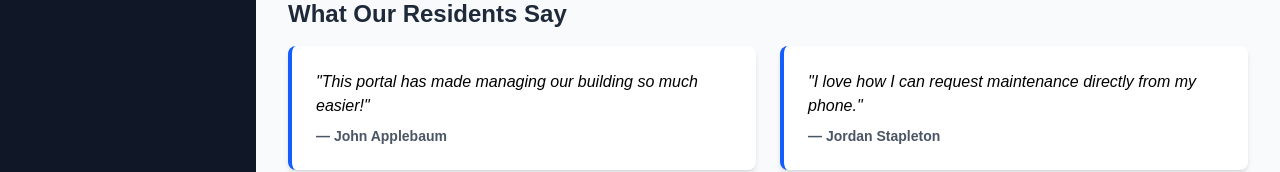
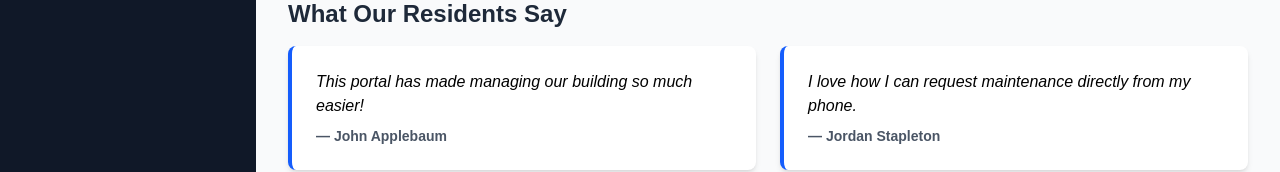
Before and after one commit to Pratham-tech/strata-management-pratham-dang, a Next.js app: page / in a window 1280 px wide. Shown: the part 690-862 px from the top of the page. Built offline with nearby package versions, Linux system fonts and the light colour scheme.

Commit message:
Successful build - ready for deployment

```diff
--- a/src/app/page.js
+++ b/src/app/page.js
@@ -54,11 +54,11 @@ export default function Home() {
           <h2 className="text-2xl font-bold text-gray-800 mb-4">What Our Residents Say</h2>
           <div className="grid grid-cols-1 md:grid-cols-2 gap-6">
             <blockquote className="p-6 bg-white rounded-lg shadow-md border-l-4 border-blue-600">
-              <p className="italic text-black">"This portal has made managing our building so much easier!"</p>
+              <p className="italic text-black">This portal has made managing our building so much easier!</p>
               <footer className="mt-2 text-sm font-semibold text-gray-600">— John Applebaum</footer>
             </blockquote>
             <blockquote className="p-6 bg-white rounded-lg shadow-md border-l-4 border-blue-600">
-              <p className="italic text-black">"I love how I can request maintenance directly from my phone."</p>
+              <p className="italic text-black">I love how I can request maintenance directly from my phone.</p>
               <footer className="mt-2 text-sm font-semibold text-gray-600">— Jordan Stapleton</footer>
             </blockquote>
           </div>
```
Also changed, not shown: 1 other file (tests, documents, lock files or other folders).
